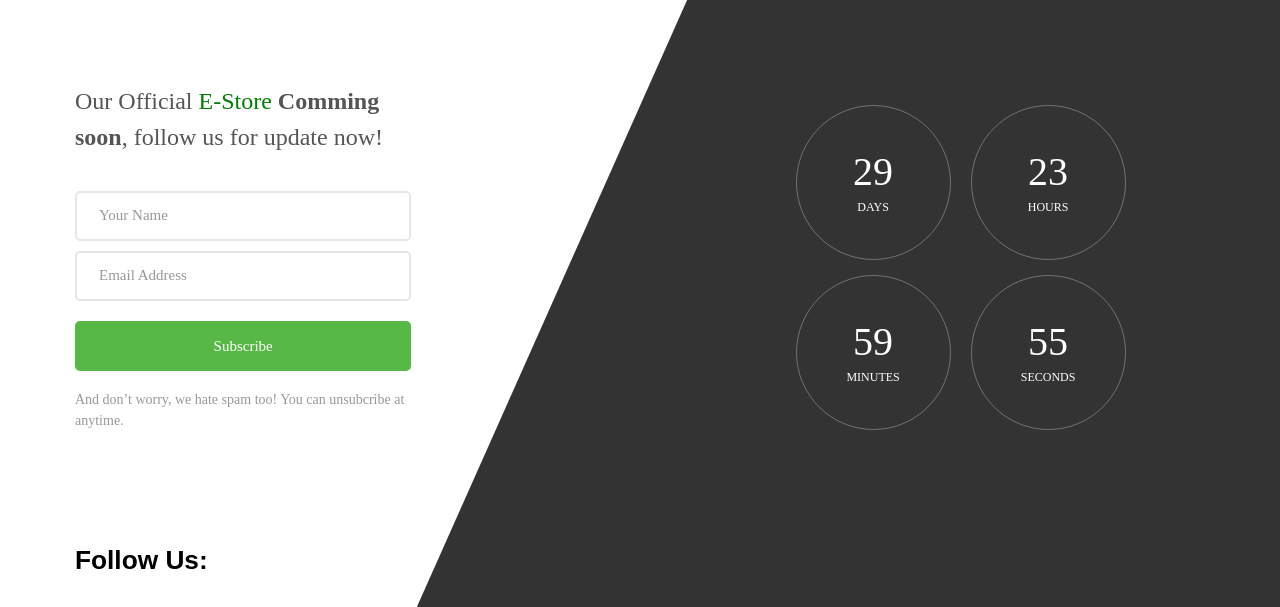
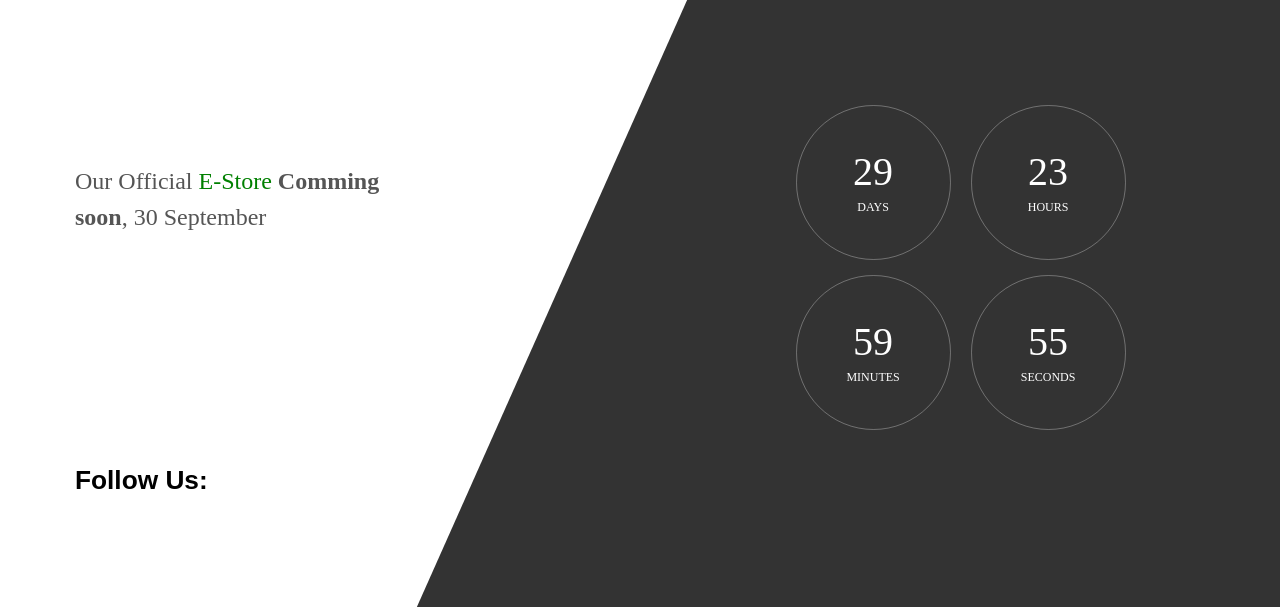
Before and after one commit to Kwena-cloud/Successdiggerclothingbrandcomingsoon.com, a plain HTML site: page index.html in a window 1280 px wide. Shown: the part 90-697 px from the top of the page. Drawn offline with Linux system fonts and the light colour scheme; a web font is replaced by a local one.

Commit message:
Update index.html

```diff
--- a/index.html
+++ b/index.html
@@ -56,30 +56,10 @@
 
 			<div class="p-t-50 p-b-60">
 				<p class="m1-txt1 p-b-36">
-					Our Official<span class="m1-txt2"> E-Store </span><strong>Comming soon</strong>, follow us for update now!
+					Our Official<span class="m1-txt2"> E-Store </span><strong>Comming soon</strong>, 30 September
 				</p>
 
-				<form class="contact100-form validate-form">
-					<div class="wrap-input100 m-b-10 validate-input" data-validate = "Name is required">
-						<input class="s2-txt1 placeholder0 input100" type="text" name="name" placeholder="Your Name">
-						<span class="focus-input100"></span>
-					</div>
 
-					<div class="wrap-input100 m-b-20 validate-input" data-validate = "Email is required: eg: success@gmail.com">
-						<input class="s2-txt1 placeholder0 input100" type="text" name="email" placeholder="Email Address">
-						<span class="focus-input100"></span>
-					</div>
-
-					<div class="w-full">
-						<button class="flex-c-m s2-txt2 size4 bg1 bor1 hov1 trans-04" onclick="sendEmail()">
-							Subscribe
-						</button>
-					</div>
-				</form>
-
-				<p class="s2-txt3 p-t-18">
-					And don’t worry, we hate spam too! You can unsubcribe at anytime.
-				</p>
 			</div>
 				<h3><strong>Follow Us:</strong></h3>
 			<div class="flex-w">
```
